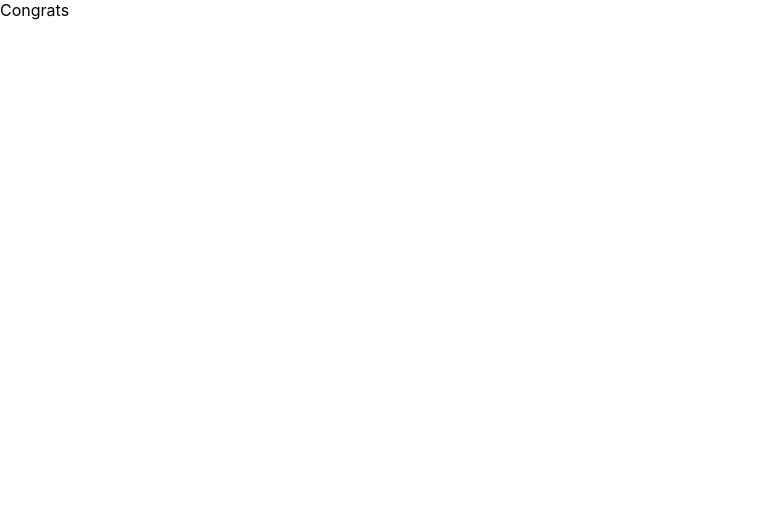
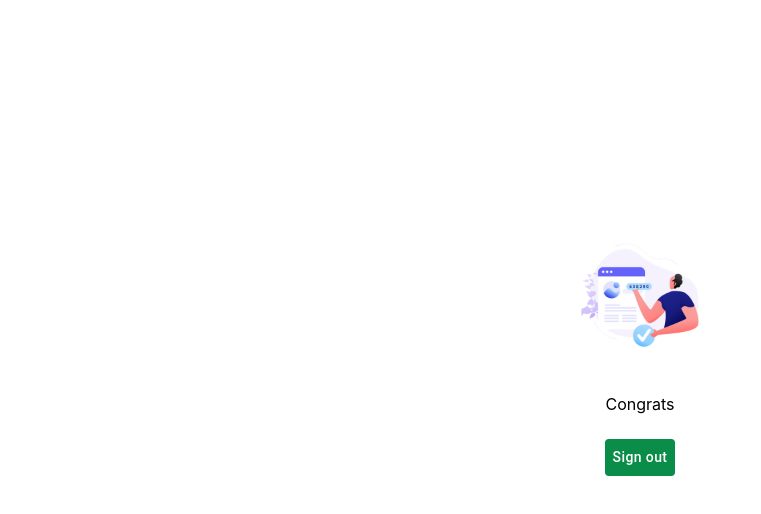
Before and after one commit to irinajinar/OTP-System-FE, a React (Create React App) app in the folder otp-system-fe/: page / in a window 1280 px wide. Shown: the top 514 px of the page, without its empty margins (0-761 px from the left). Built offline with nearby package versions, Linux system fonts and the light colour scheme; sample sign-in values are in the browser's storage.

Commit message:
edit home page and add sign out

```diff
--- a/otp-system-fe/src/pages/home.js
+++ b/otp-system-fe/src/pages/home.js
@@ -1,9 +1,17 @@
 import React, { useState, useEffect } from "react";
 import { useNavigate } from "react-router-dom";
 import "react-toastify/dist/ReactToastify.css";
+import Button from "@material-ui/core/Button";
+import styled from "styled-components";
+import logo from "../images/logo.jpg";
 
 function Home() {
   const navigate = useNavigate();
+
+  const signOut = () => {
+    localStorage.clear();
+    navigate("/login");
+  };
 
   useEffect(() => {
     if (localStorage.getItem("isLogged") != "true") {
@@ -11,6 +19,37 @@ function Home() {
     }
   }, []);
 
-  return <div>Congrats</div>;
+  return (
+    <HomeContainer>
+      <img src={logo} alt=""></img>
+      <div>Congrats</div>
+      <Button onClick={signOut}>Sign out</Button>
+    </HomeContainer>
+  );
 }
 export default Home;
+
+const HomeContainer = styled.div`
+  background-color: #f8f8f8;
+  padding: 20px;
+  text-align: center;
+  justify-content: center;
+  background-color: white;
+  display: content;
+  flex-direction: column;
+  margin: 200px;
+
+  > img {
+    object-fit: contain;
+    height: 150px;
+    margin-bottom: 20px;
+  }
+
+  > button {
+    display: content;
+    margin-top: 25px;
+    text-transform: inherit !important;
+    background-color: #0a8d48 !important;
+    color: white;
+  }
+`;
--- a/otp-system-fe/src/pages/login.js
+++ b/otp-system-fe/src/pages/login.js
@@ -21,16 +21,17 @@ function Login() {
     headers: { "Content-Type": "application/json; charset=utf-8" },
   };
 
-  useEffect(() => {
-    if (localStorage.getItem("isLogged") === "true") {
-      navigate("/");
-    }
-  }, []);
+  // useEffect(() => {
+  //   if (localStorage.getItem("isLogged") === "true") {
+  //     navigate("/");
+  //   }
+  // }, []);
 
   const notify = (msg) => toast(msg);
 
   const handleLogin = async () => {
-    notify("temp pass");
+    localStorage.setItem("isLogged", true);
+    navigate("/");
     // axios
     //   .post(
     //     "http://localhost:8080/generate-temporary-pass",
@@ -49,10 +50,16 @@ function Login() {
     //     localStorage.setItem("userId", response.data.id);
     //     navigate("/");
     //   })
-    //   .catch((error) => console.log(error));
+    //   .catch((error) =>
+    //   {
+    //     console.log(error);
+    //     notify(error.message);
+    //   }
+    // );
   };
 
   const generateTemporaryPassword = async () => {
+    notify("temp pass");
     setPasswordGenerated(true);
     // axios
     //   .post(
@@ -69,7 +76,12 @@ function Login() {
     //     notify(response.data);
     //     setPasswordGenerated(true);
     //   })
-    //   .catch((error) => console.log(error));
+    //   .catch((error) =>
+    //   {
+    //     console.log(error);
+    //     notify(error.message);
+    //   }
+    // );
   };
 
   return (
@@ -91,7 +103,7 @@ function Login() {
             />
             <Input
               id="personalIdentificationNumber"
-              type={"email"}
+              type={"number"}
               placeholder={"Personal Identification Number"}
               value={personalIdentificationNumber}
               onChange={(e) => {
@@ -100,9 +112,9 @@ function Login() {
             />
             <Input
               id="loginEmail"
-              type={"email"}
+              type={"number"}
               placeholder={"PIN"}
-              value={email}
+              value={pin}
               onChange={(e) => {
                 setPin(e.target.value);
               }}
```
